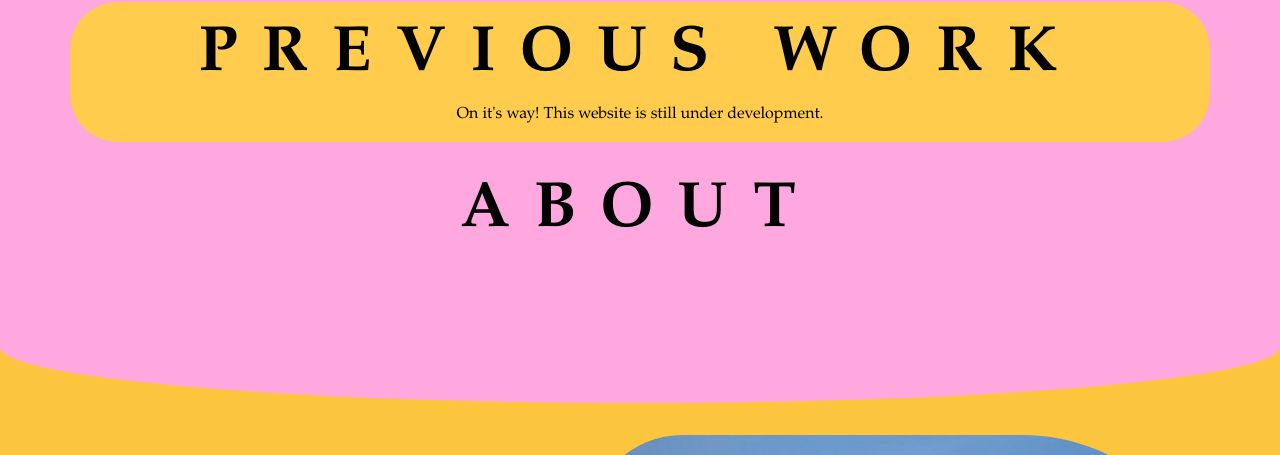
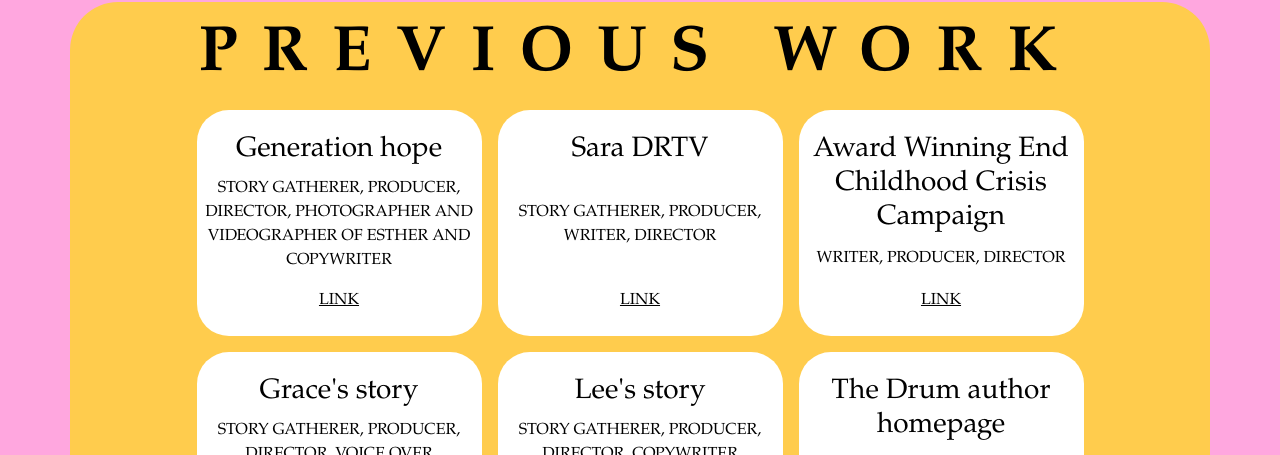
Before and after one commit to Greg12Thomson/jennyPortfolio, a React (Create React App) app: page / in a window 1280 px wide. Both pictures are taken after a click on the element "PREVIOUS WORK". Shown: the part 1208-1663 px from the top of the page. Built offline with nearby package versions, Linux system fonts and the light colour scheme; no server answers; what aws-amplify would draw is missing.

Commit message:
Add previous work

```diff
--- a/src/components/PreviousWork.tsx
+++ b/src/components/PreviousWork.tsx
@@ -10,7 +10,37 @@
                 <div className={show ? "portfolio show" : "portfolio"}>
                     <h2 onClick={() => setShow(!show)}>Previous Work</h2>
                     <div className={show ? "portfolio-content" : "hide"}>
-                        On it's way! This website is still under development.
+                        <Row className="previous-work">
+                            <Col md={3} sm={6} className="work-card">
+                                <h3>Generation hope</h3>
+                                <p>Story gatherer, producer, director, photographer and videographer of Esther and copywriter</p>
+                                <a className="work-link" target="_blank" rel="noopener noreferrer" href=" https://www.savethechildren.net/meet-the-generation-who-will-change-the-world">LINK</a>
+                            </Col>
+                            <Col md={3} sm={6} className="work-card">
+                                <h3>Sara DRTV</h3>
+                                <p>Story gatherer, producer, writer, director</p>
+                                <a className="work-link" target="_blank" rel="noopener noreferrer" href="https://www.youtube.com/watch?v=RtZcvOvuVvc&ab_channel=SavetheChildrenInternationalDRTV">LINK</a>
+                            </Col>
+                            <Col md={3} sm={6} className="work-card">
+                                <h3>Award Winning End Childhood Crisis Campaign</h3>
+                                <p>Writer, producer, director</p>
+                                <a className="work-link" target="_blank" rel="noopener noreferrer" href="https://www.youtube.com/watch?v=sPKmE9mpiAA&ab_channel=ActionforChildren">LINK</a>
+                            </Col>
+                            <Col md={3} sm={6} className="work-card">
+                                <h3>Grace's story </h3>
+                                <p>story gatherer, producer, director, voice over</p>
+                                <a className="work-link" target="_blank" rel="noopener noreferrer" href="https://www.youtube.com/watch?v=zwMP-edgHpk&ab_channel=ActionforChildren">LINK</a>
+                            </Col>
+                            <Col md={3} sm={6} className="work-card">
+                                <h3>Lee's story</h3>
+                                <p>story gatherer, producer, director, copywriter</p>
+                                <a className="work-link" target="_blank" rel="noopener noreferrer" href="https://www.actionforchildren.org.uk/our-work-and-impact/real-life-stories/lee-and-warren/">LINK</a>
+                            </Col>
+                            <Col md={3} sm={6} className="work-card">
+                                <h3>The Drum author homepage</h3>
+                                <a className="work-link" target="_blank" rel="noopener noreferrer" href="https://www.thedrum.com/users/jennycleeton ">LINK</a>
+                            </Col>
+                    </Row>
                     </div>
                 </div>
             </Col>
--- a/src/index.tsx
+++ b/src/index.tsx
@@ -12,6 +12,7 @@
 import './styles/header.scss'
 import './styles/contact.scss'
 import './styles/photo.scss'
+import './styles/previousWork.scss'
 import { BrowserRouter } from 'react-router-dom';
 
 
--- /dev/null
+++ b/src/styles/previousWork.scss
@@ -0,0 +1,32 @@
+@import "parameters";
+
+.previous-work {
+    justify-content: center;
+}
+
+.work-card {
+    display: flex;
+    flex-direction: column;
+    justify-content: space-between;
+    padding: .5rem 0;
+
+    background-color: white;
+    color: black;
+
+    margin: .5rem;
+    padding: 1.5rem .5rem;
+    border-radius: 2rem;
+
+    .h3 {
+        text-transform: uppercase;
+        font-weight: 600;
+    }
+
+    p {
+        text-transform: uppercase;
+    }
+}
+
+.work-link {
+    color: black;
+}
```
